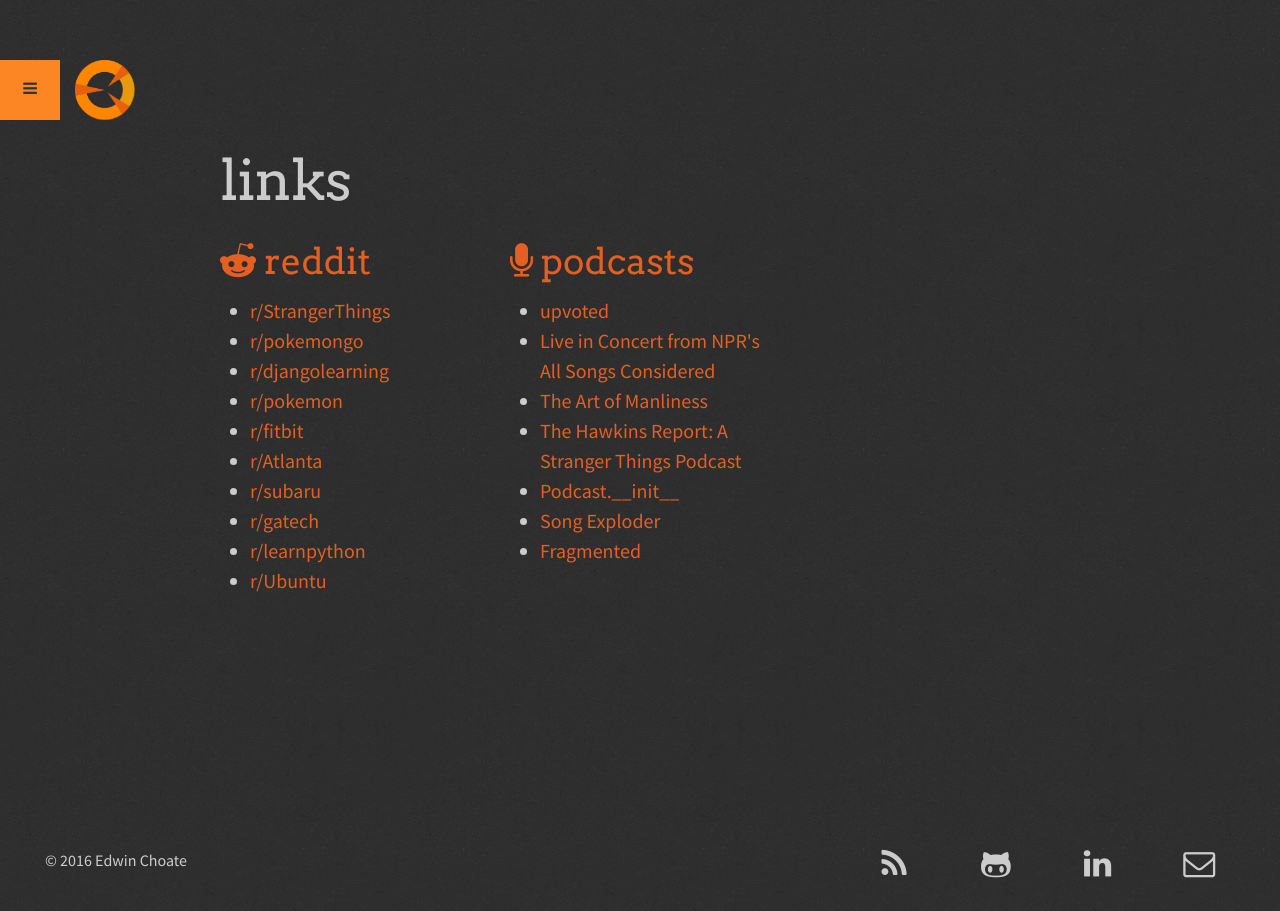
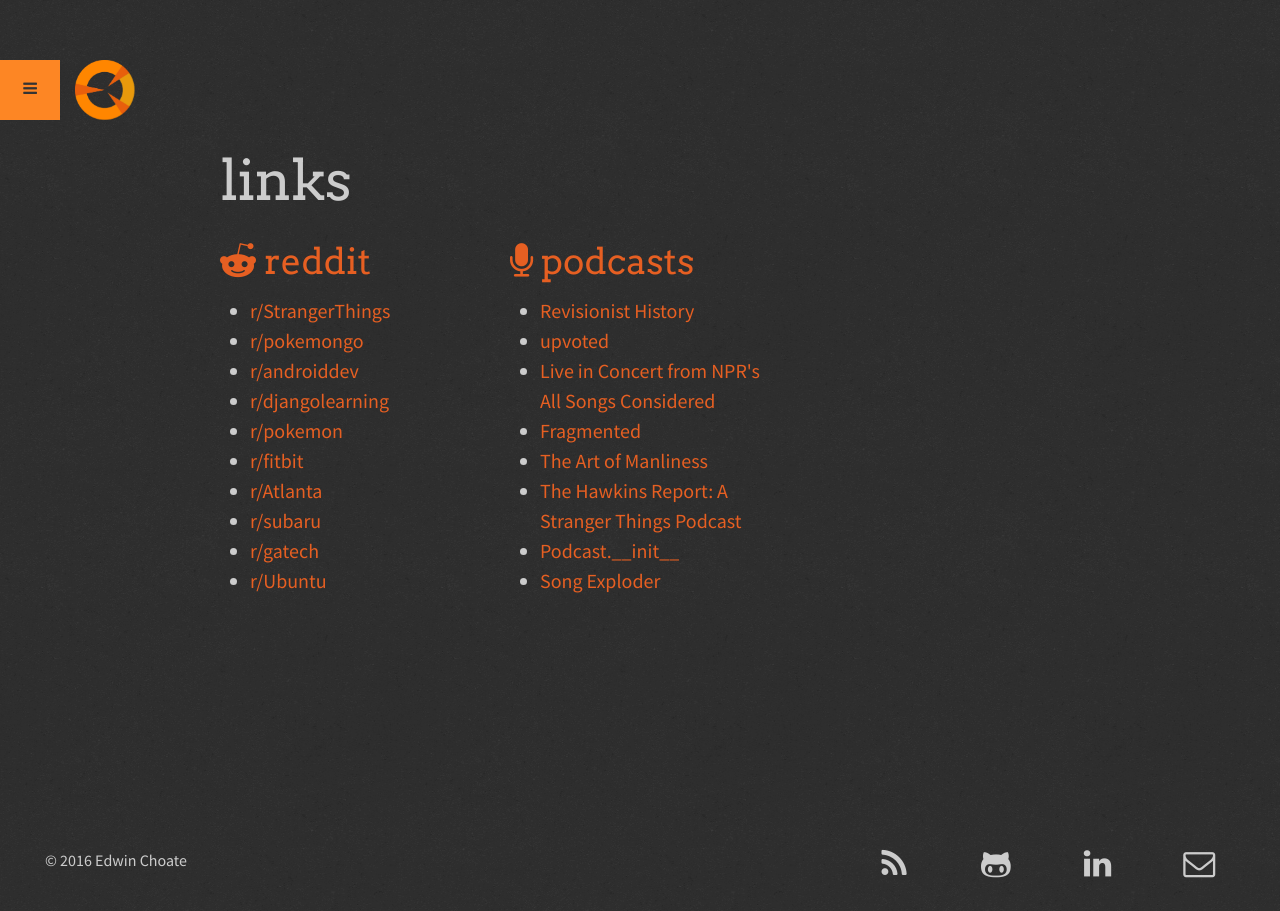
Before and after one commit to edwinchoate/edwinchoate.github.io, a Jekyll site: the page built from links.md, in a window 1280 px wide. Built offline with Jekyll 4.4.1, drawn with Linux system fonts in a browser that asks for light colours.

Commit message:
Update links.md

```diff
--- a/links.md
+++ b/links.md
@@ -9,24 +9,25 @@
   <ul>
     <li><a href="https://www.reddit.com/r/StrangerThings/">r/StrangerThings</a></li>
     <li><a href="https://www.reddit.com/r/pokemongo/">r/pokemongo</a></li>
+    <li><a href="https://www.reddit.com/r/androiddev">r/androiddev</a></li>
     <li><a href="https://www.reddit.com/r/djangolearning/">r/djangolearning</a></li>
     <li><a href="https://www.reddit.com/r/pokemon/">r/pokemon</a></li>
     <li><a href="https://www.reddit.com/r/fitbit/">r/fitbit</a></li>
     <li><a href="https://www.reddit.com/r/Atlanta/">r/Atlanta</a></li>
     <li><a href="https://www.reddit.com/r/subaru/">r/subaru</a></li>
     <li><a href="https://www.reddit.com/r/gatech/">r/gatech</a></li>
-    <li><a href="https://www.reddit.com/r/learnpython/">r/learnpython</a></li>
     <li><a href="https://www.reddit.com/r/Ubuntu/">r/Ubuntu</a></li>
   </ul></span>
 
 <span class="col-xs-12 col-sm-4"><h1><a href="http://app.stitcher.com/fp"><i class="fa fa-microphone"></i> podcasts</a></h1>
   <ul>
+    <li><a href="http://revisionisthistory.com/episodes">Revisionist History</a></li>
     <li><a href="https://redditblog.com/podcast/">upvoted</a></li>
     <li><a href="http://www.npr.org/podcasts/510253/live-in-concert-from-npr-s-all-songs-considered">Live in Concert from NPR's All Songs Considered</a></li>
+    <li><a href="http://fragmentedpodcast.com/category/episodes/">Fragmented</a></li>
     <li><a href="http://www.artofmanliness.com/category/podcast/">The Art of Manliness</a></li>
     <li><a href="https://www.libertystreetgeek.net/category/stranger-things/">The Hawkins Report: A Stranger Things Podcast</a></li>
     <li><a href="http://podcastinit.com/">Podcast.__init__</a></li>
     <li><a href="http://songexploder.net/episodes">Song Exploder</a></li>
-    <li><a href="http://fragmentedpodcast.com/category/episodes/">Fragmented</a></li>
   </ul></span>
 <div>
```
